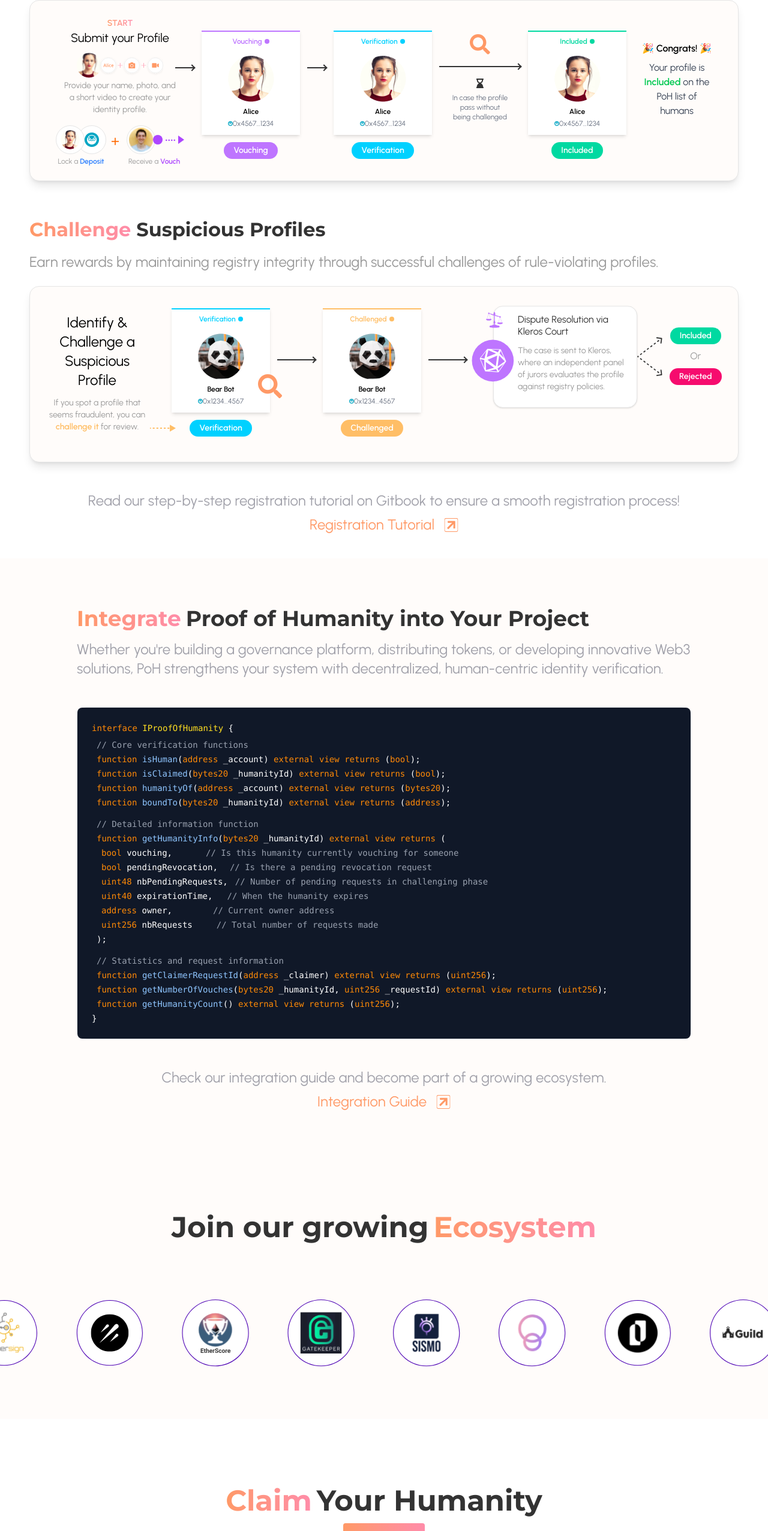
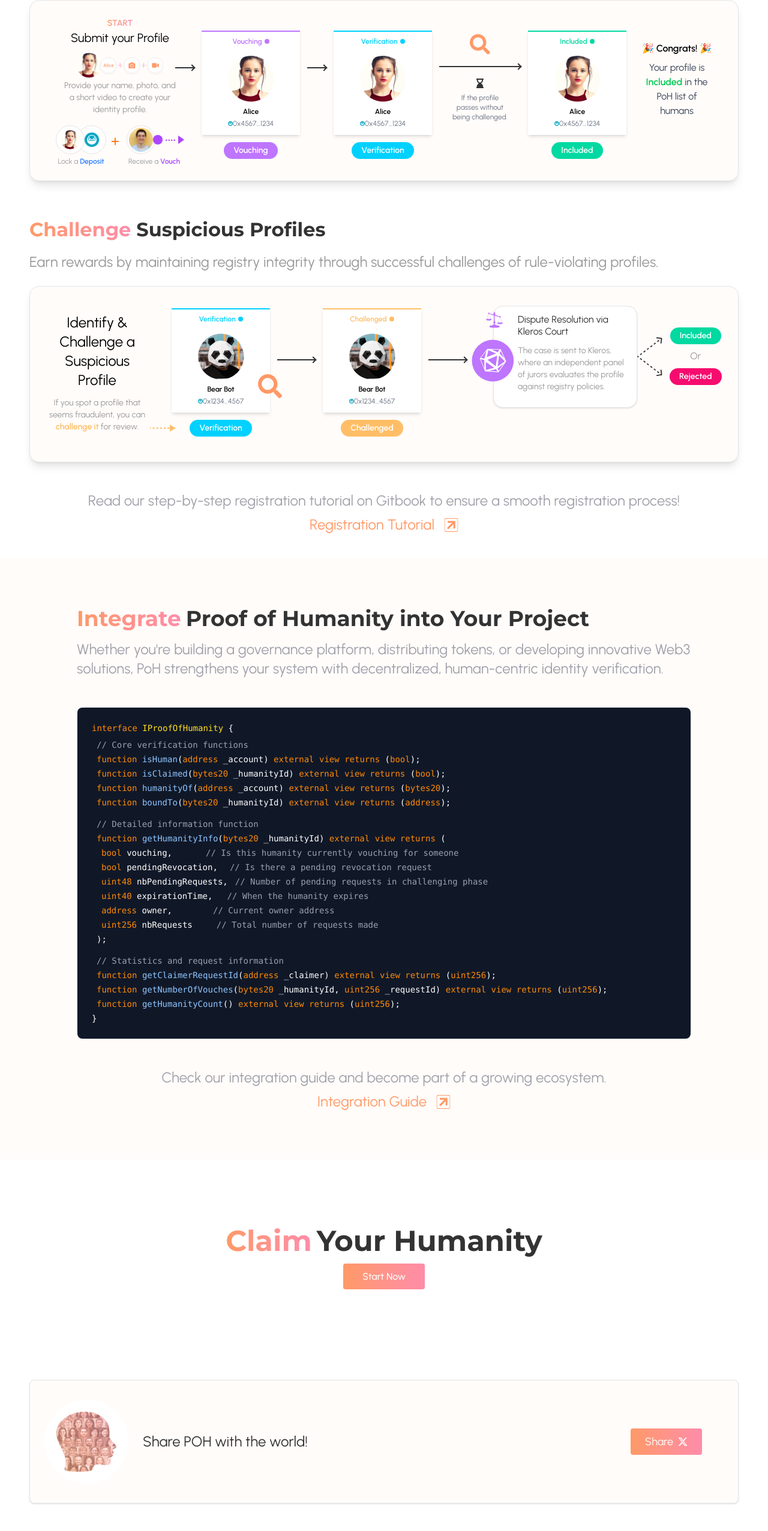
Before and after one commit to Proof-Of-Humanity/proof-of-humanity-v2-website, a Next.js app: page / in a window 1280 px wide. Shown: the part 3517-6070 px from the top of the page at 60% size. Built offline with nearby package versions, Linux system fonts and the light colour scheme.

Commit message:
refactor: comment out PartnerSection in HomePage and improve text clarity in ProfileSubmissionFlow component

```diff
--- a/app/components/ProfileSubmissionFlow.tsx
+++ b/app/components/ProfileSubmissionFlow.tsx
@@ -99,7 +99,7 @@
               </div>
               <Image width={16} height={16} src="/assets/icons/hourglass.svg" alt="Hourglass" className="text-2xl 2xl:text-3xl text-gray-500 hidden xl:block" />
               <p className="text-xs 2xl:text-sm text-gray-500 mt-6 xl:mt-2 w-20 xl:w-24 2xl:w-28">
-                In case the profile pass without being challenged
+              If the profile passes without being challenged.
               </p>
             </div>
 
@@ -117,7 +117,7 @@
             <div className="flex flex-col items-center text-center lg:w-28 mt-13 lg:mx-3 xl:w-30 2xl:w-36 2xl:mx-4">
               <div className="text-md 2xl:text-lg font-bold whitespace-nowrap">🎉 Congrats! 🎉</div>
               <p className="text-gray-700 mt-2 text-sm xl:text-base 2xl:text-lg">
-                Your profile is <span className="text-green-500 font-semibold">Included</span> on <br className="hidden sm:block lg:hidden" /> the PoH list of humans
+                Your profile is <span className="text-green-500 font-semibold">Included</span> in <br className="hidden sm:block lg:hidden" /> the PoH list of humans
               </p>
             </div>
           </div>
--- a/app/page.tsx
+++ b/app/page.tsx
@@ -38,9 +38,9 @@
         </section>
 
         {/* Partner Scroll Section */}
-        <section aria-labelledby="partners-heading">
+        {/* <section aria-labelledby="partners-heading">
           <PartnerSection />
-        </section>
+        </section> */}
 
         {/* Claim Your Humanity Section CTA */}
         <section aria-labelledby="claim-humanity-heading">
```
